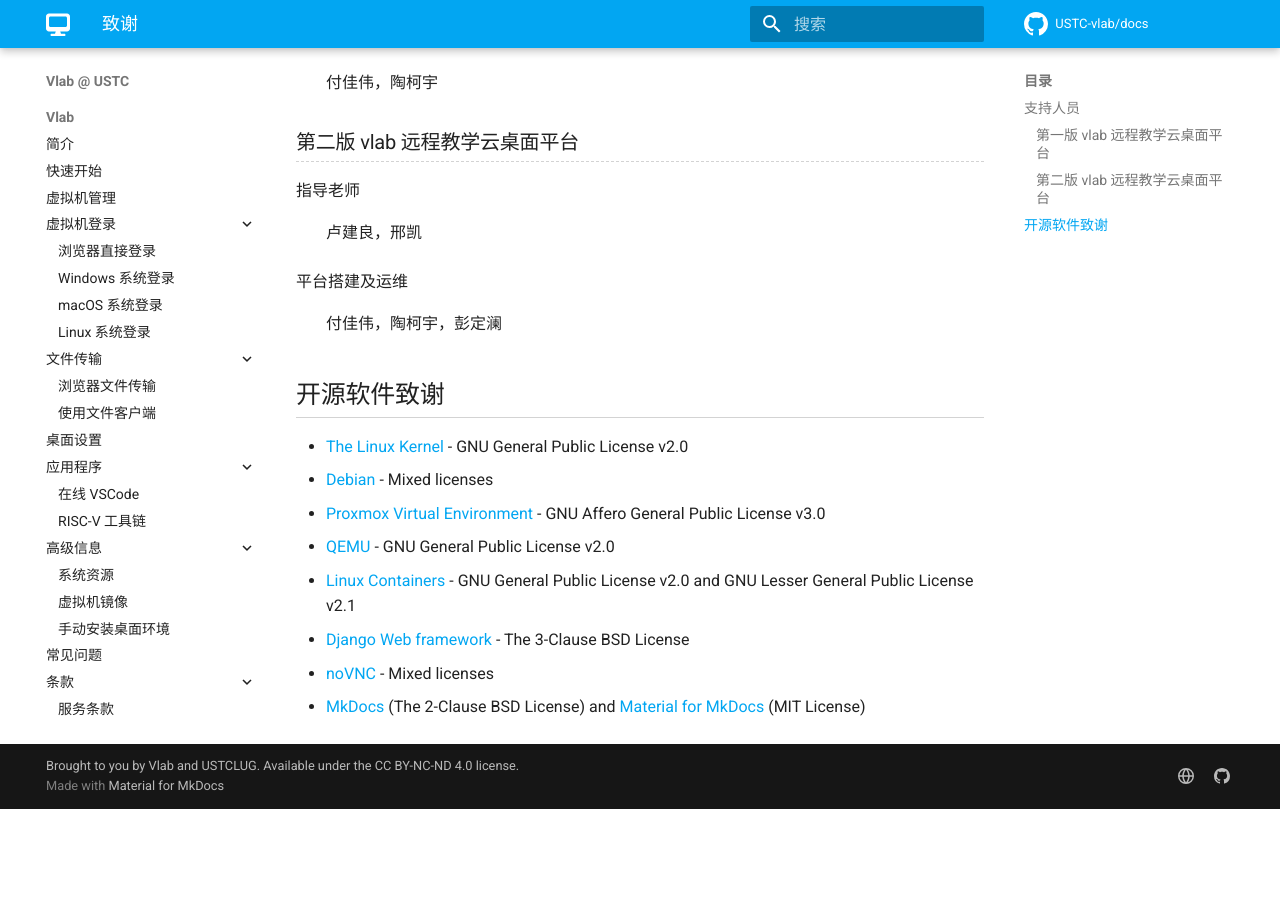
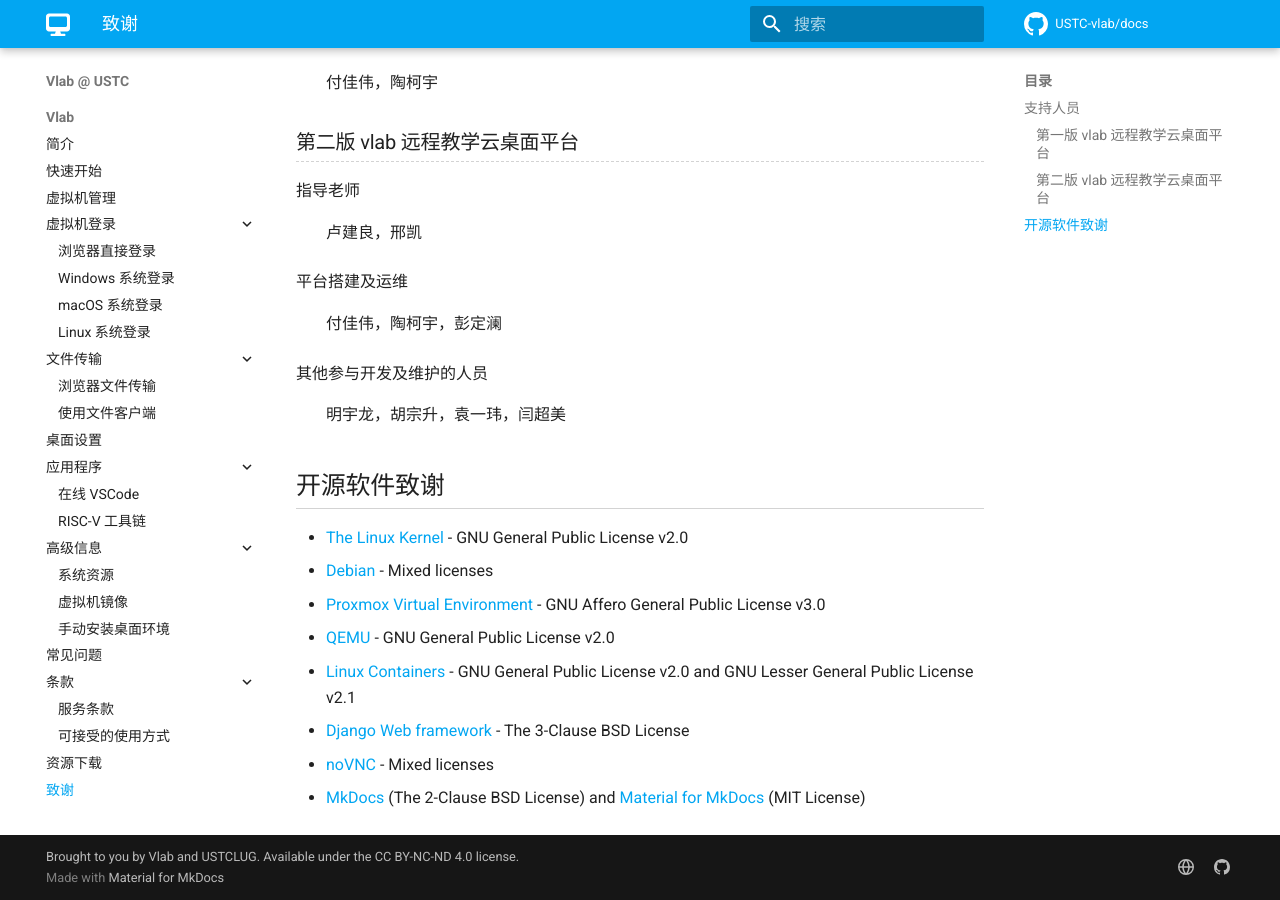
Before and after one commit to USTC-vlab/docs, an MkDocs documentation site: the page built from docs/credits.md, in a window 1280 px wide and 900 px high, scrolled down 634 px. Built offline with MkDocs 1.6.1 and Material for MkDocs 9.7.7, drawn with Linux system fonts in a browser that asks for light colours; comment, search, counter and statistics services are not loaded; before the commit the page ends 1443 px from its top, so only the background shows below that.

Commit message:
Add names

```diff
--- a/docs/credits.md
+++ b/docs/credits.md
@@ -31,6 +31,10 @@
 
 : 付佳伟，陶柯宇，彭定澜
 
+其他参与开发及维护的人员
+
+: 明宇龙，胡宗升，袁一玮，闫超美
+
 ## 开源软件致谢 {#open-source}
 
 - [The Linux Kernel](https://www.kernel.org/) - GNU General Public License v2.0
```
